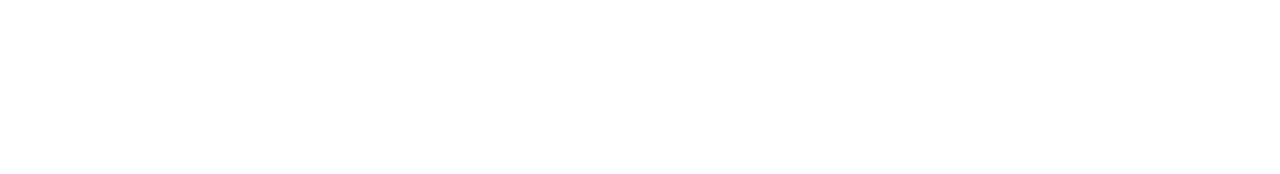
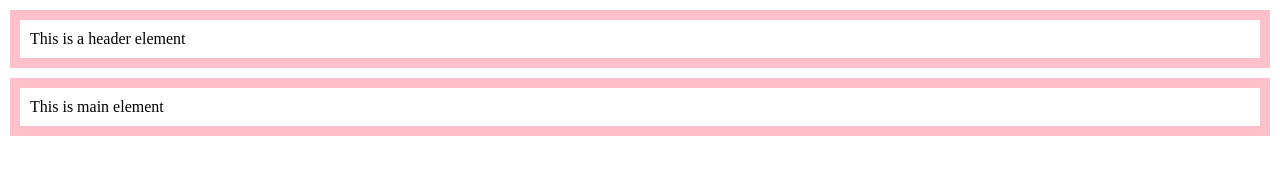
Before and after one commit to Julia-Martinez/week-7--23-october-2018, a plain HTML site: page index.html in a window 1280 px wide. Drawn offline with Linux system fonts and the light colour scheme.

Commit message:
Add example of a box model on the header and main elements

```diff
--- a/css/style.css
+++ b/css/style.css
@@ -0,0 +1,11 @@
+* {
+   margin: 0;
+   padding: 0;
+}
+
+header,
+main {
+   margin: 10px;
+   border: 10px solid pink;
+   padding: 10px;
+}
--- a/index.html
+++ b/index.html
@@ -7,6 +7,7 @@
    <link rel="stylesheet" href="css/style.css">
 </head>
 <body>
-
+   <header>This is a header element</header>
+   <main>This is main element</main>
 </body>
 </html>
```
